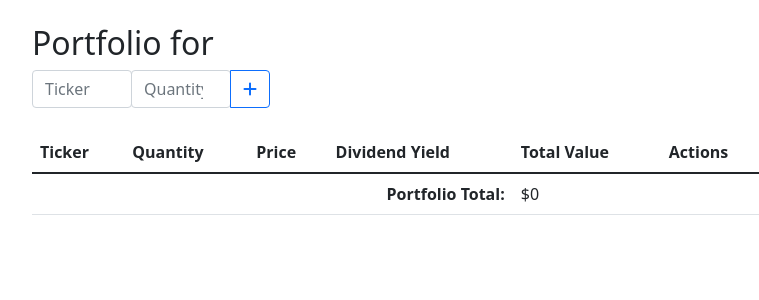
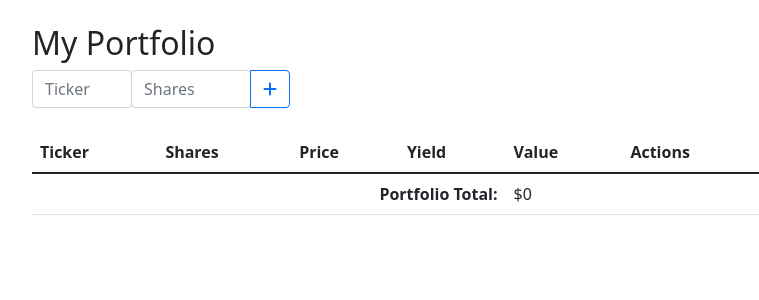
Before and after one commit to lucabol/portfolio-manager, a Flask app: template templates/index.html in a window 1280 px wide. Shown: the part 56-356 px from the top of the page, without its empty margins (50-809 px from the left). Run offline with Flask 3, Linux system fonts and the light colour scheme; the template is opened without the code that fills it, so the values that code supplies are empty; some libraries are stand-ins or nearby versions.

Commit message:
Implement Logout

```diff
--- a/app.py
+++ b/app.py
@@ -22,6 +22,8 @@
 from concurrent.futures import ThreadPoolExecutor
 from functools import lru_cache
 from time import time
+from google.oauth2.credentials import Credentials
+import requests as http_requests  # Rename to avoid conflict
 
 app = Flask(__name__)
 # Configure from environment variables
@@ -329,8 +331,23 @@
 
 @app.route('/logout')
 def logout():
+    # Revoke Google OAuth token if it exists
+    if 'credentials' in session:
+        credentials = Credentials(**session['credentials'])
+        http_requests.post('https://oauth2.googleapis.com/revoke',
+            params={'token': credentials.token},
+            headers={'content-type': 'application/x-www-form-urlencoded'})
+
+    # Clear specific session variables first
+    session.pop('user', None)
+    session.pop('credentials', None)
+    session.pop('state', None)
     session.clear()
-    return redirect(url_for('login'))
+    # Force a new session
+    session.modified = True
+    response = make_response(render_template('goodbye.html'))
+    response.headers['Refresh'] = '2; url=' + url_for('login')
+    return response
 
 @app.route('/add', methods=['POST'])
 @login_required
--- a/templates/index.html
+++ b/templates/index.html
@@ -3,7 +3,7 @@
 {% block content %}
 <div class="row">
     <div class="col-md-8">
-        <h2>Portfolio for {{ session['user']['email'] }}</h2>
+        <h2>My Portfolio</h2>
         <form hx-post="/add"
               hx-target="#portfolio-table tbody"
               hx-swap="innerHTML"
@@ -20,8 +20,8 @@
                     <input type="number"
                            name="quantity"
                            class="form-control"
-                           placeholder="Quantity"
-                           style="width: 100px;"
+                           placeholder="Shares"
+                           style="width: 120px;"
                            required
                            step="any"
                            onkeydown="if(event.key === 'Enter') { event.preventDefault(); this.form.requestSubmit(); } else if(!/^[-0-9.]$/.test(event.key) && !['Backspace', 'Delete', 'ArrowLeft', 'ArrowRight', 'Tab'].includes(event.key)) { event.preventDefault(); }">
@@ -39,10 +39,10 @@
             <thead>
                 <tr>
                     <th>Ticker</th>
-                    <th>Quantity</th>
+                    <th>Shares</th>
                     <th>Price</th>
-                    <th>Dividend Yield</th>
-                    <th>Total Value</th>
+                    <th>Yield</th>
+                    <th>Value</th>
                     <th>Actions</th>
                 </tr>
             </thead>
```
Also changed, not shown: templates/goodbye.html (added, +9 -0 lines).
